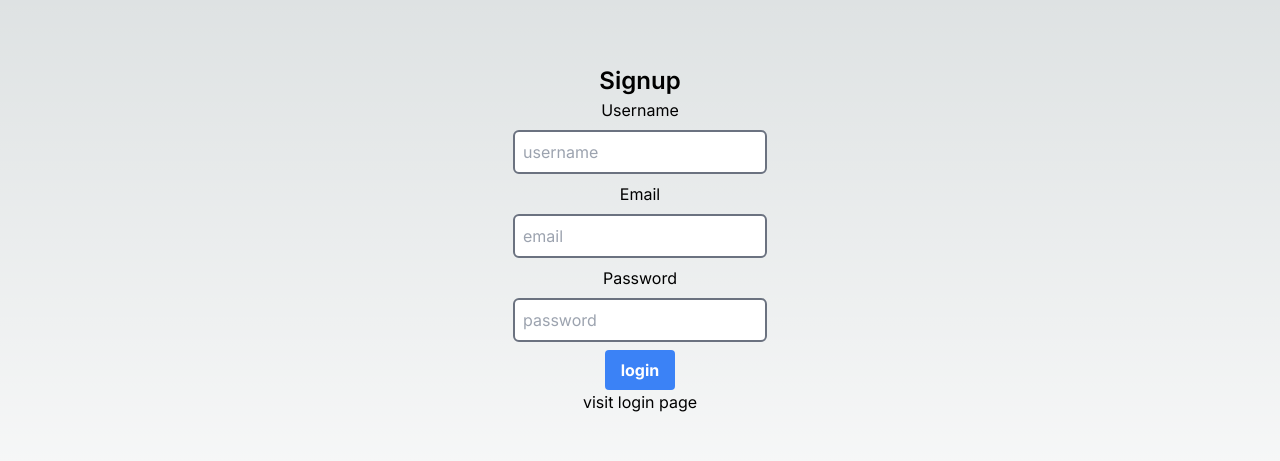
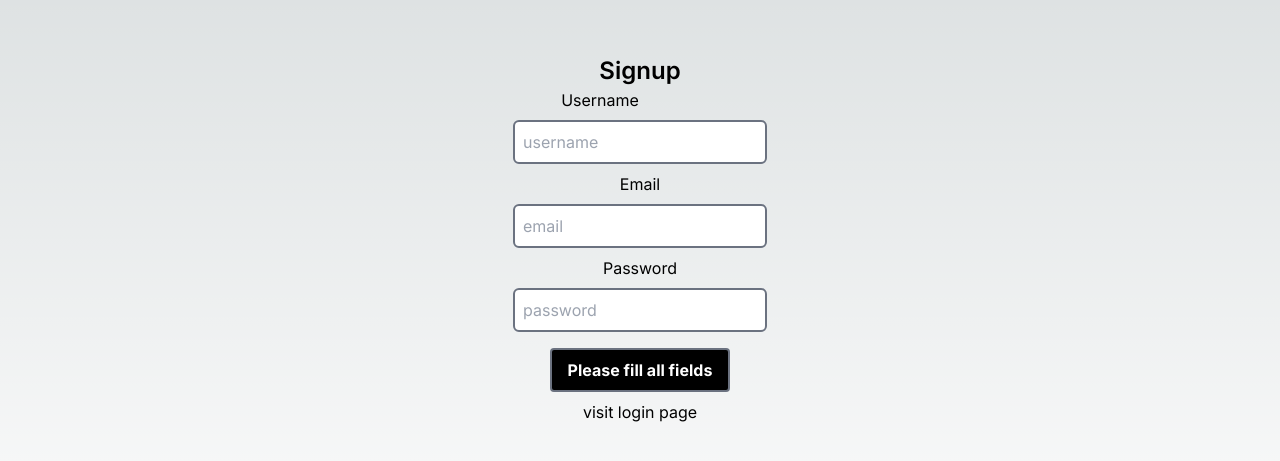
Before and after one commit to VaibhavTalkhande/NextFullstackApp, a Next.js app: page /signup in a window 1280 px wide. Shown: the part 161-622 px from the top of the page. Built offline with nearby package versions, Linux system fonts and the light colour scheme.

Commit message:
signup setup

```diff
--- a/src/app/signup/page.tsx
+++ b/src/app/signup/page.tsx
@@ -1,9 +1,10 @@
 "use client";
 import Link from "next/link";
-import React from "react";
+import React, { useEffect } from "react";
 import { useRouter } from "next/navigation";
 import axios from "axios";
-import {on } from "events";
+import { on } from "events";
+import {toast} from "react-hot-toast";
 export default function SignupPage() {
   const router = useRouter();
   const [user, setUser] = React.useState({
@@ -11,33 +12,68 @@ export default function SignupPage() {
     password: "",
     username: "",
   });
-  const [buttonDisabeled, setButtonDisabeled] = React.useState(false);//buttonDisabeled
+  const [buttonDisabeled, setButtonDisabeled] = React.useState(false); //buttonDisabeled
+  const [loading, setLoading] = React.useState(false); //loading
   const onSignup = async () => {
+    try {
+      setLoading(true);
+      const res = await axios.post("/api/users/signup", user);
+
+      if (res.data.success) {
+        router.push("/login");
+      } else {
+        toast.error(res.data.message);
+      }
+
+    } catch (error: any) {
+      toast.error(error.message);
     }
+    setLoading(false);
+    toast.success("Signup successfull");
+    toast.error("Signup failed");
+  };
+  useEffect(() => {
+    if (user.email.length>5 && user.password.length >8 && user.username.length > 3) {
+      setButtonDisabeled(false);
+    } else {
+      setButtonDisabeled(true);
+    }
+  }, [user]);
   return (
     <div className="flex flex-col items-center justify-center min-h-screen py-2 ">
-      <h1 className="text-2xl font-semibold">Signup</h1>
+      <h1 className="text-2xl font-semibold">
+        {loading ? "Loading..." : "Signup"}
+      </h1>
       <hr />
-      <label htmlFor="username">Username</label>
+      <label htmlFor="username" className="mr-20">Username</label>
       <input
         type="text"
-        placeholder="username" className="border-2 border-gray-500 rounded-md p-2 m-2"
+        placeholder="username"
+        name="username"
+        className="border-2 border-gray-500 rounded-md p-2 m-2 text-left text-black"
         onChange={(e) => setUser({ ...user, username: e.target.value })}
       />
       <label htmlFor="email">Email</label>
       <input
         type="email"
-        placeholder="email" className="border-2 border-gray-500 rounded-md p-2 m-2"
+        placeholder="email"
+        name="email"
+        className="border-2 border-gray-500 rounded-md p-2 m-2"
         onChange={(e) => setUser({ ...user, email: e.target.value })}
       />
       <label htmlFor="password">Password</label>
       <input
         type="password"
-        placeholder="password" className="border-2 border-gray-500 rounded-md p-2 m-2"
+        placeholder="password"
+        name="password"
+        className="border-2 border-gray-500 rounded-md p-2 m-2"
         onChange={(e) => setUser({ ...user, password: e.target.value })}
       />
-      <button className="bg-blue-500 hover:bg-blue-700 text-white font-bold py-2 px-4 rounded" onClick={onSignup}>
-       login
+      <button
+        className="bg-black hover:bg-blue-700 text-white font-bold py-2 px-4 rounded border-2 border-gray-500 m-2"
+        onClick={onSignup}
+      >
+        {buttonDisabeled ? "Please fill all fields" : "Signup"}
       </button>
       <Link href="/login">visit login page</Link>
     </div>
```
